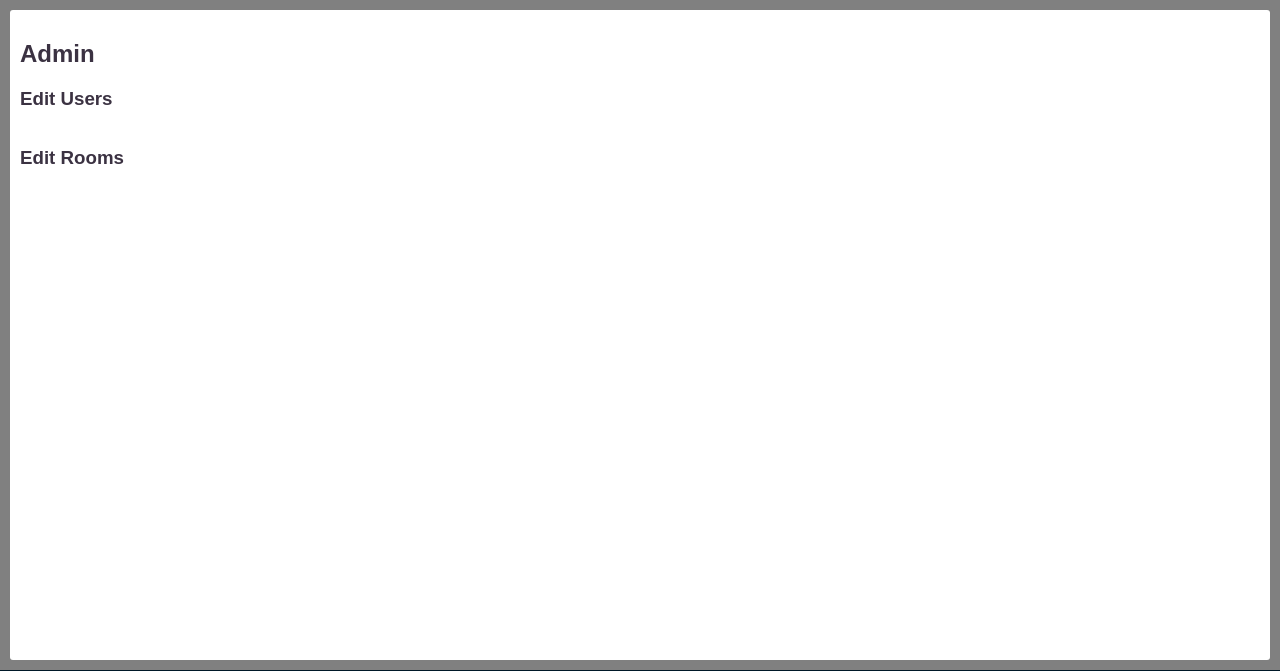
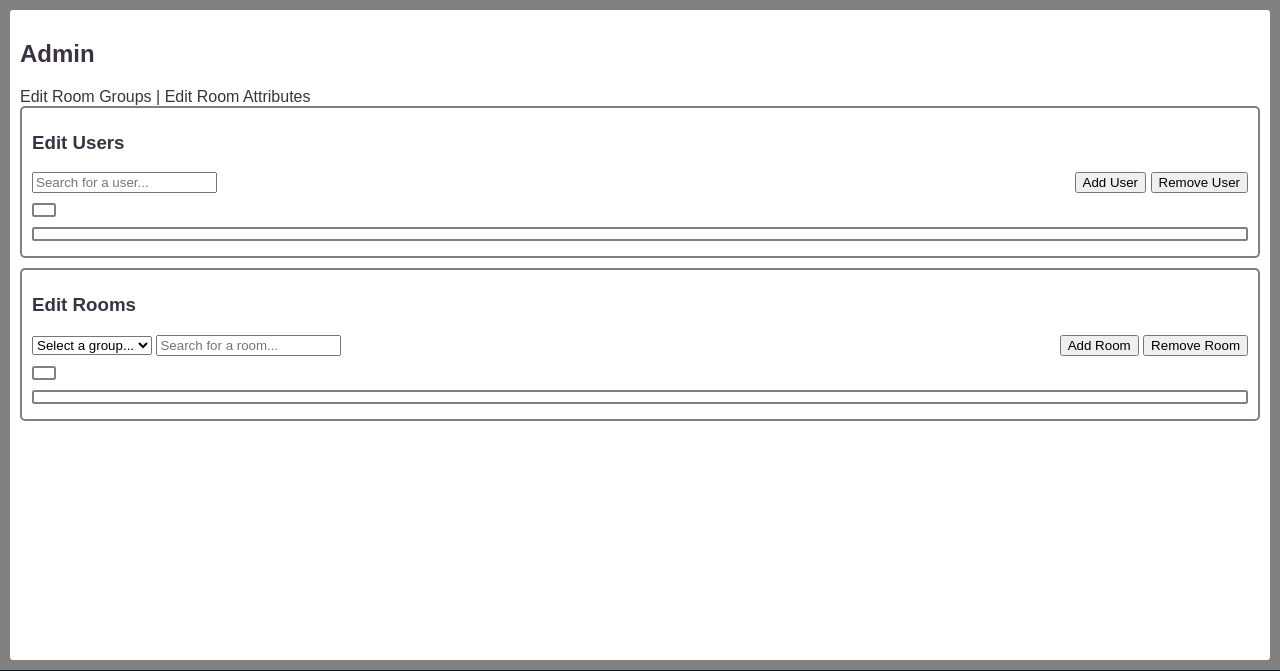
Before and after one commit to Nmans01/cs341-project, a PHP site: page /admin.php in a window 1280 px wide. Shown: the part 134-805 px from the top of the page. Run offline with PHP 8.4, Linux system fonts and the light colour scheme; the visitor is signed in with stand-in values (Sample User, id 1).

Commit message:
Admin page changes

```diff
--- a/admin.php
+++ b/admin.php
@@ -8,6 +8,7 @@
         <?PHP
             require('head.php');
         ?>
+        <link rel="stylesheet" href="./css/admin.css">
     </head>
     <body>
         <?PHP
@@ -15,14 +16,47 @@
         ?>
         <main id="main">
             <h2>Admin</h2>
-            <h3>Edit Users</h3>
-            <table>
+            <div id='headerLinks'>
+                <a>Edit Room Groups</a> |
+                <a>Edit Room Attributes</a>
+            </div>
+            <section>
+                <h3>Edit Users</h3>
+                <div class='adminRow'>
+                    <input type='text' placeholder="Search for a user...">
+                    <div>
+                        <button>Add User</button>
+                        <button>Remove User</button>
+                    </div>
+                </div>
+                <table>
+                    <tr></tr>
+                </table>
+                <form action="">
 
-            </table>
-            <h3>Edit Rooms</h3>
-            <table>
+                </form>
+            </section>
+            <section>
+                <h3>Edit Rooms</h3>
+                <div class='adminRow'>
+                    <div>
+                        <select>
+                            <option value="">Select a group...</option>
+                        </select>
+                        <input type='text' placeholder="Search for a room...">
+                    </div>
+                    <div>
+                        <button>Add Room</button>
+                        <button>Remove Room</button>
+                    </div>
+                </div>
+                <table>
+                    <tr></tr>
+                </table>
+                <form action="">
 
-            </table>
+                </form>
+            </section>
         </main>
         <?PHP
             require('footer.php');
--- /dev/null
+++ b/css/admin.css
@@ -0,0 +1,26 @@
+main section {
+    border: solid gray 2px;
+    border-radius: 5px;
+    padding: 5px 10px;
+    margin-bottom: 10px;
+}
+
+#headerLinks {
+    position: relative;
+    right: 0px;
+    top: 0px
+}
+
+.adminRow {
+    display: flex;
+    justify-content: space-between;
+    flex-wrap: wrap-reverse;
+    margin-bottom: 10px;
+}
+
+form, table {
+    border: solid gray 2px;
+    border-radius: 2.5px;
+    padding: 5px 10px;
+    margin-bottom: 10px;
+}
```
